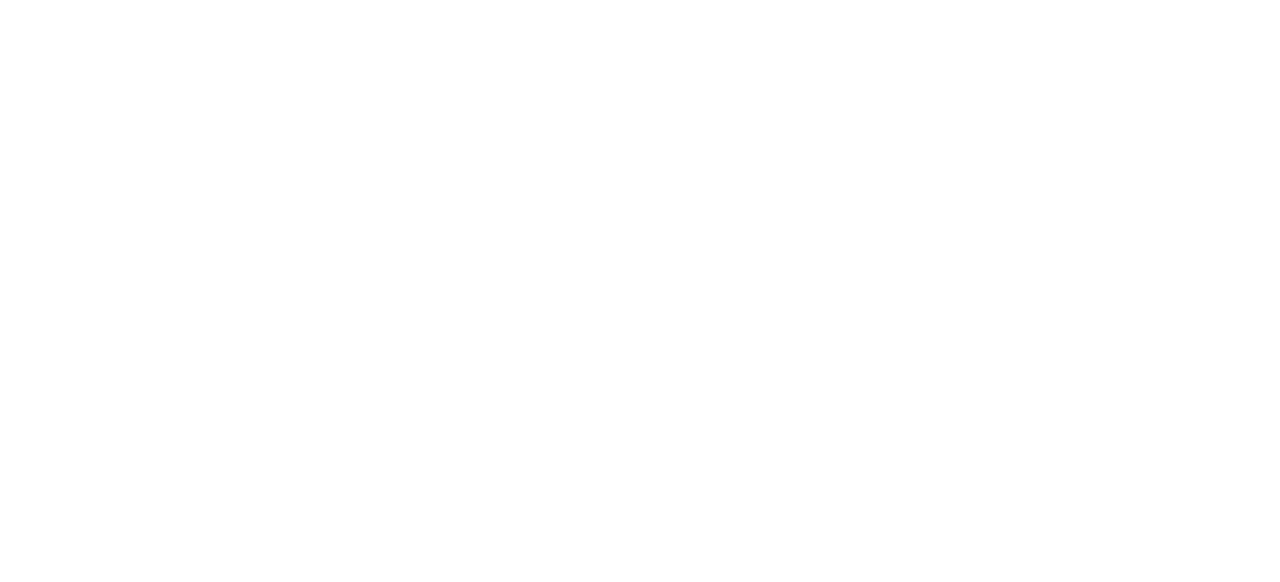
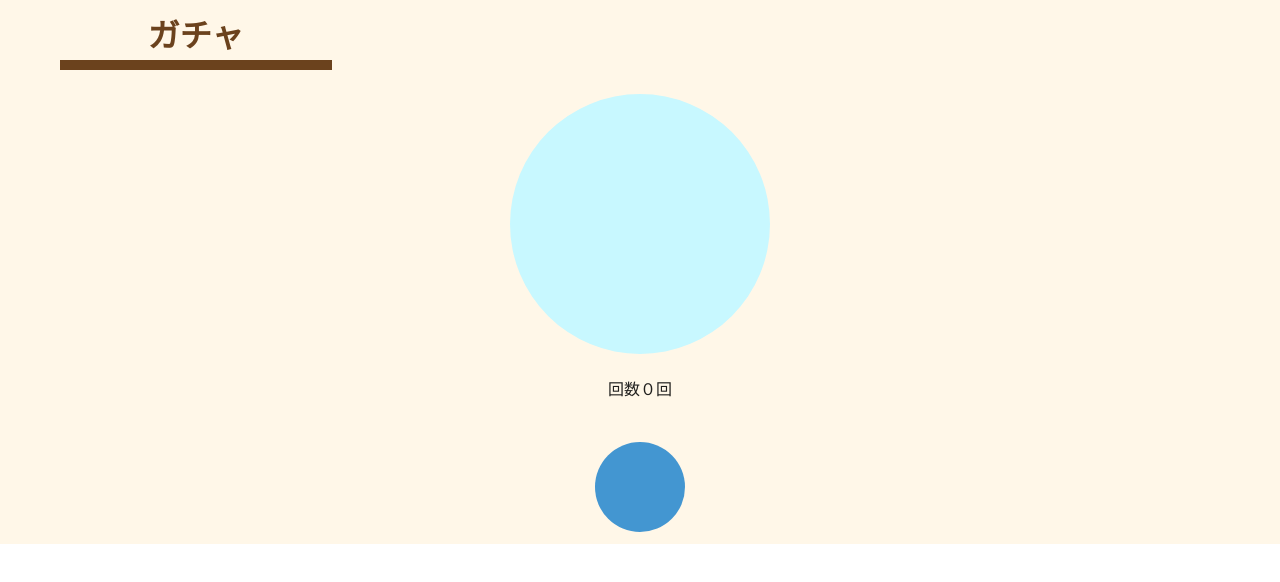
Before and after one commit to KK56ken/HackU_2020_vol.2_sysken, a Vue app in the folder raise_todo/: page /capsule in a window 1280 px wide. Shown: the top 582 px of the page. Built offline with nearby package versions, Linux system fonts and the light colour scheme.

Commit message:
ガチャ画面追加とコレクション画面のイラストの表示変更

```diff
--- /dev/null
+++ b/raise_todo/src/pages/Capsule.vue
@@ -0,0 +1,29 @@
+<template>
+  <div class="capsule">
+
+    <v-container>
+       <v-row class="text-center">
+        <v-col cols="4" sm="6" md="4" lg="3">
+          <h1>ガチャ</h1>
+          <v-divider> </v-divider>
+        </v-col>
+      </v-row>
+    </v-container>
+     <v-container>
+         <v-row class="text-center">
+            <v-col cols="12" >
+                <v-avatar color="#C8F8FF" size="260"/>
+            </v-col>
+
+            <v-col cols="12">
+                <p>回数０回</p>
+            </v-col>
+
+            <v-col cols="12">
+                <v-avatar color="#4396D1" size="90"/>
+            </v-col>
+        </v-row>
+
+     </v-container>
+  </div>
+</template>
--- a/raise_todo/src/pages/Collection.vue
+++ b/raise_todo/src/pages/Collection.vue
@@ -9,32 +9,35 @@
         </v-col>
       </v-row>
 
-      <v-sheet color="#D4D4D4" height="600">
+      <v-sheet color="#D4D4D4" height="600" >
         <v-row>
-          <v-col>
-            <v-card class="ma-2" width="100" height="100">
+          <v-col cols="3" class="ma-2">
+            <v-sheet  width="100" height="100">
               <img
                 width="100"
                 height="100"
                 src="../assets/character/beechild.png"
               />
-            </v-card>
+            </v-sheet>
+            </v-col>
+            <v-col cols="3" class="ma-2">
 
-            <v-card class="ma-2" width="100" height="100">
+            <v-sheet  width="100" height="100">
               <img
                 width="100"
                 height="100"
                 src="../assets/character/beeadult.png"
               />
-            </v-card>
-
-            <v-card class="ma-2" width="100" height="100">
+            </v-sheet>
+            </v-col >
+            <v-col lg="2" class="ma-2">
+            <v-sheet  width="100" height="100">
               <img
                 width="100"
                 height="100"
                 src="../assets/character/beedie.png"
               />
-            </v-card>
+            </v-sheet>
           </v-col>
         </v-row>
       </v-sheet>
--- a/raise_todo/src/router.js
+++ b/raise_todo/src/router.js
@@ -7,6 +7,8 @@
 import LoginHome from "./pages/LoginHome.vue";
 import Collection from "./pages/Collection.vue";
 import SignUp from "./pages/SignUp.vue";
+import Capsule from "./pages/Capsule.vue";
+
 
 
 Vue.use(VueRouter);
@@ -56,6 +58,11 @@
     name: "SignUp",
     component: SignUp,
   },
+  {
+    path: "/capsule",
+    name: "Capsule",
+    component: Capsule,
+  },
 ];
 
 const router = new VueRouter({
```
